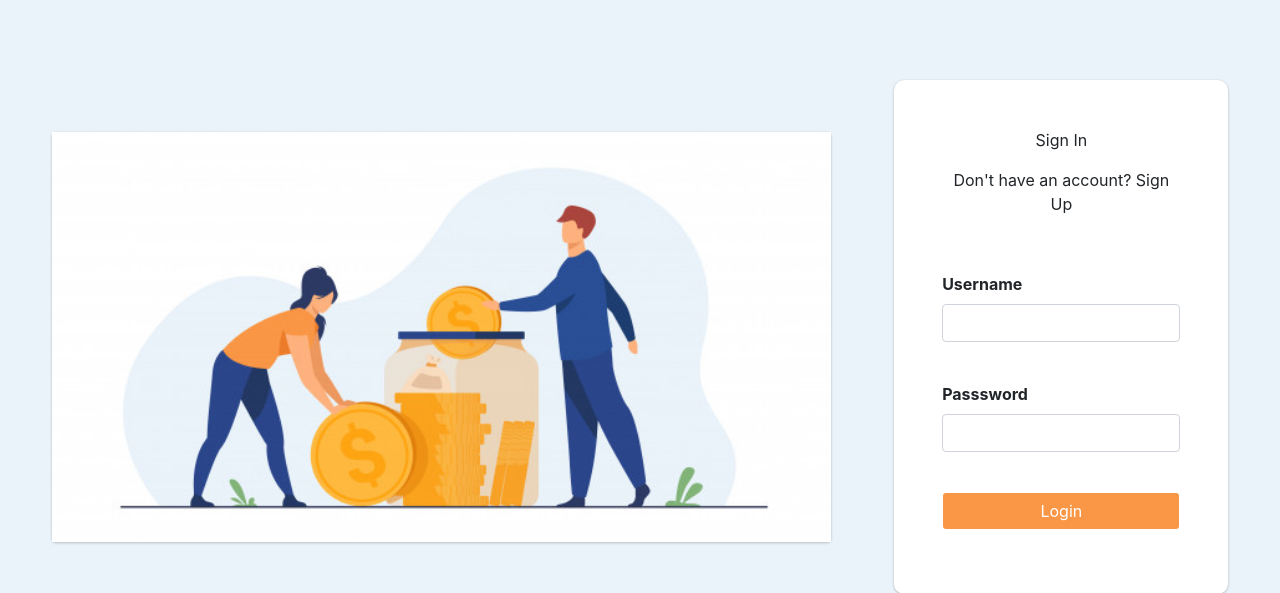
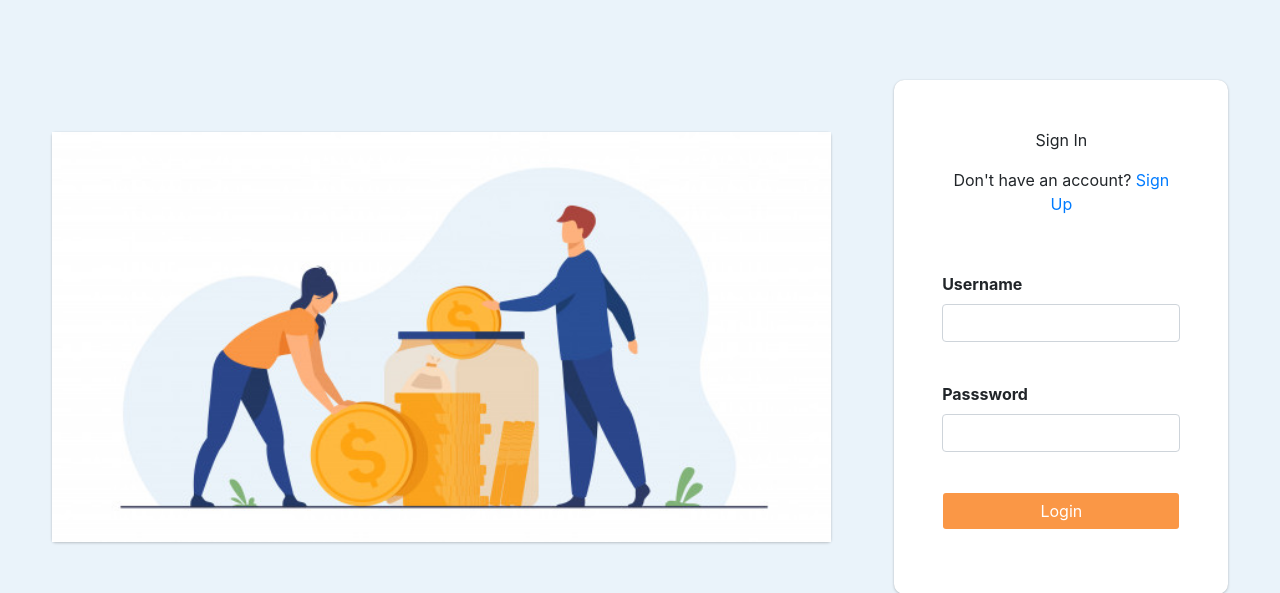
Before and after one commit to Ivorion/RPL, a PHP site: page /Dashboard_anggota/login.php in a window 1280 px wide. Shown: the top 593 px of the page. Run offline with PHP 8.4, Linux system fonts and the light colour scheme; some libraries are stand-ins or nearby versions.

Commit message:
modifikasi dikit file login.php

```diff
--- a/Dashboard_anggota/login.php
+++ b/Dashboard_anggota/login.php
@@ -61,7 +61,7 @@ if(isset($_POST["submit"])) {
             <div class="card card1 p-5">
                 <div class="header text-center">
                     <p class="text-large">Sign In</p>
-                    <p>Don't have an account? Sign Up</p>
+                    <p class='caution'>Don't have an account? <a href="anggota_register.php">Sign Up</a></p>
                 </div>
 
                 <form id="quickForm" method="POST" action='' class="formLogin">
```
